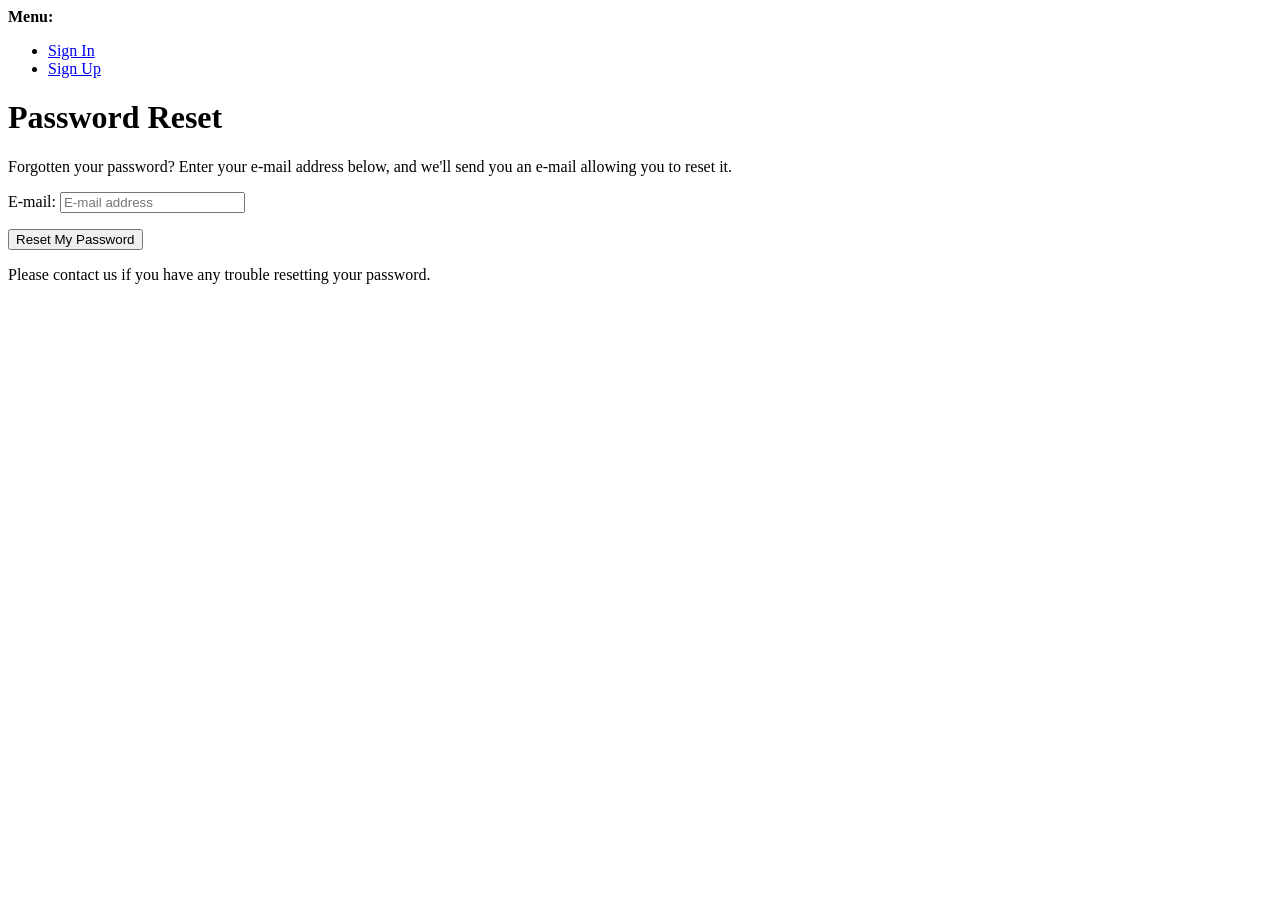
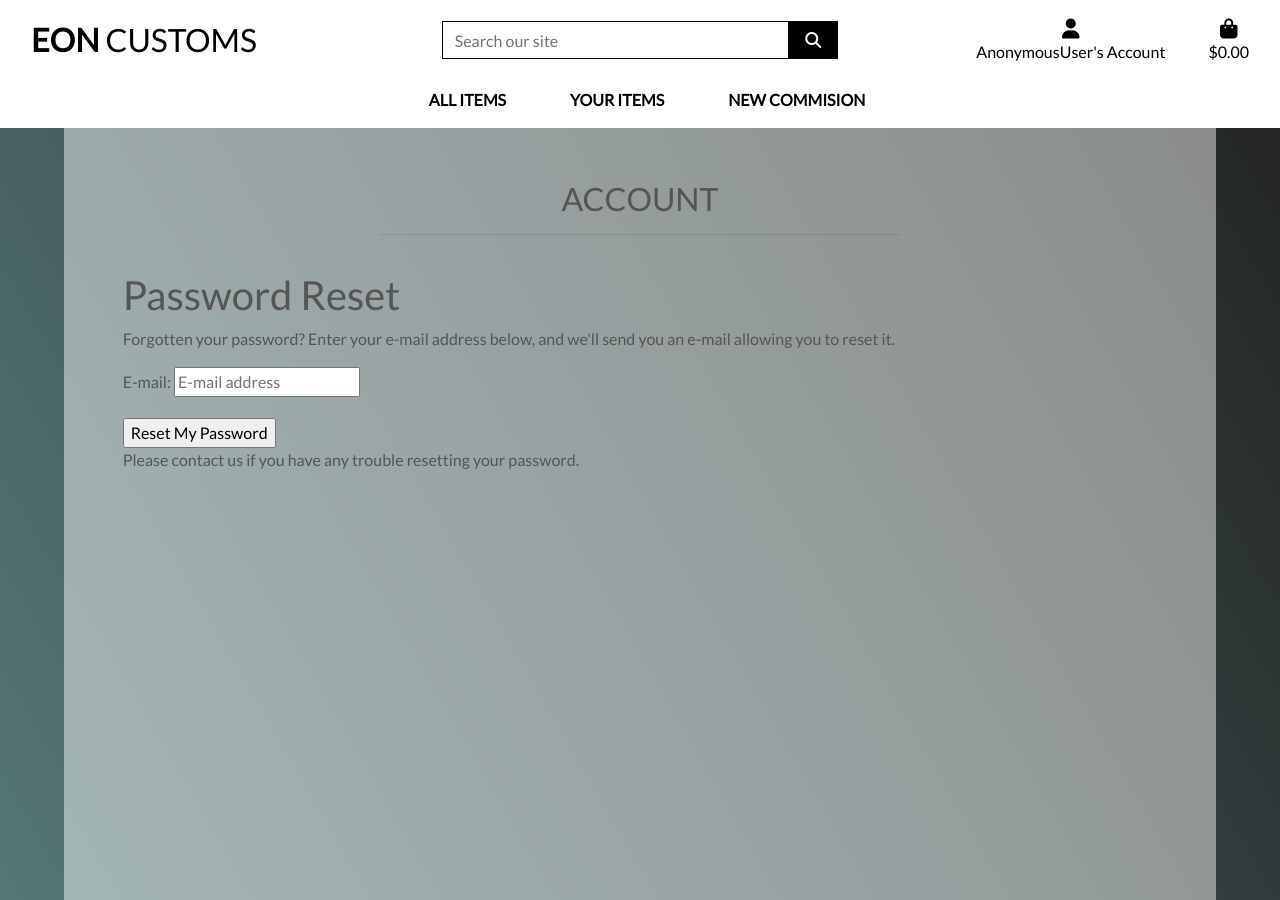
Before and after one commit to EonTAS/FullStack, a Django app: page /accounts/password/reset/ in a window 1280 px wide. Run offline with Django 3.2, Linux system fonts and the light colour scheme; some libraries are stand-ins or nearby versions.

Commit message:
Fixed login page and prepared models for payment

```diff
--- a/projects/models.py
+++ b/projects/models.py
@@ -23,10 +23,10 @@ class Project(models.Model):
     startDate = models.DateField()
     endDate = models.DateField(null=True, blank=True)
 
-    image_url = models.URLField(max_length=1024, null=True, blank=True)
     image = models.ImageField(null=True, blank=True)
 
-    owner = models.ForeignKey(settings.AUTH_USER_MODEL, null=True, blank=True, on_delete=models.SET_NULL)
+    suggester = models.ForeignKey(settings.AUTH_USER_MODEL, null=True, blank=True, on_delete=models.SET_NULL)
+    payed_for = models.BooleanField(default=False)
 
     def __str__(self):
         return self.name
--- a/projects/views.py
+++ b/projects/views.py
@@ -74,6 +74,7 @@ def project_details(request, id):
             new_comment = comment_form.save(commit=False)
             # Assign the current post to the comment
             new_comment.item = project
+            new_comment.owner = request.user
             # Save the comment to the database
             new_comment.save()
     else:
--- a/templates/allauth/account/base.html
+++ b/templates/allauth/account/base.html
@@ -1,40 +1,28 @@
-<!DOCTYPE html>
-<html>
-  <head>
-    <title>{% block head_title %}{% endblock %}</title>
-    {% block extra_head %}
-    {% endblock %}
-  </head>
-  <body>
-    {% block body %}
+{% extends "base.html" %}
 
-    {% if messages %}
-    <div>
-      <strong>Messages:</strong>
-      <ul>
-        {% for message in messages %}
-        <li>{{message}}</li>
-        {% endfor %}
-      </ul>
+{% block body %}
+  {% block page_header %}
+    <div class="container header-container">
+        <div class="row">
+            <div class="col">
+
+            </div>
+        </div>
     </div>
-    {% endif %}
-
-    <div>
-      <strong>Menu:</strong>
-      <ul>
-        {% if user.is_authenticated %}
-        <li><a href="{% url 'account_email' %}">Change E-mail</a></li>
-        <li><a href="{% url 'account_logout' %}">Sign Out</a></li>
-        {% else %}
-        <li><a href="{% url 'account_login' %}">Sign In</a></li>
-        <li><a href="{% url 'account_signup' %}">Sign Up</a></li>
-        {% endif %}
-      </ul>
+  {% endblock %}
+  <div class="overlay"></div>
+  <div class="container-fluid col-10 offset-1">
+    <div class="row ">
+        <div class="col text-center mt-3">
+            <h2 class="logo-font">Account</h2>
+            <hr class="w-50 mb-1">
+        </div>
     </div>
-    {% block content %}
-    {% endblock %}
-    {% endblock %}
-    {% block extra_body %}
-    {% endblock %}
-  </body>
-</html>
+      <div class="row">
+          <div class="col mt-3 p-3"">
+            {% block content %}
+            {%endblock%}
+          </div>
+      </div>
+  </div>
+{% endblock %}
--- a/templates/base.html
+++ b/templates/base.html
@@ -75,7 +75,7 @@
               aria-expanded="false">
               <div class="text-center">
                 <div><i class="fas fa-user fa-lg"></i></div>
-                <p class="my-0">My Account</p>
+                <p class="my-0">{{request.user}}'s Account</p>
               </div>
             </a>
             <div class="dropdown-menu border-0" aria-labelledby="user-options">
@@ -124,10 +124,14 @@
   <div class="message-container"></div>
   {% endif %}
 
+  {% block body %}
+
     {% block page_header %}
     {% endblock %}
 
     {% block content %}
+    {% endblock %}
+
   {% endblock %}
 
 
```
Also changed, not shown: projects/templates/projects/project_details.html (+2 -6 lines), media/debug_BMpY0Bl.png (renamed from media/debug.png), media/ivysaur_UFAnUl3.png (renamed from media/ivysaur.png). Lines whose indentation alone changed are shown as unchanged.
